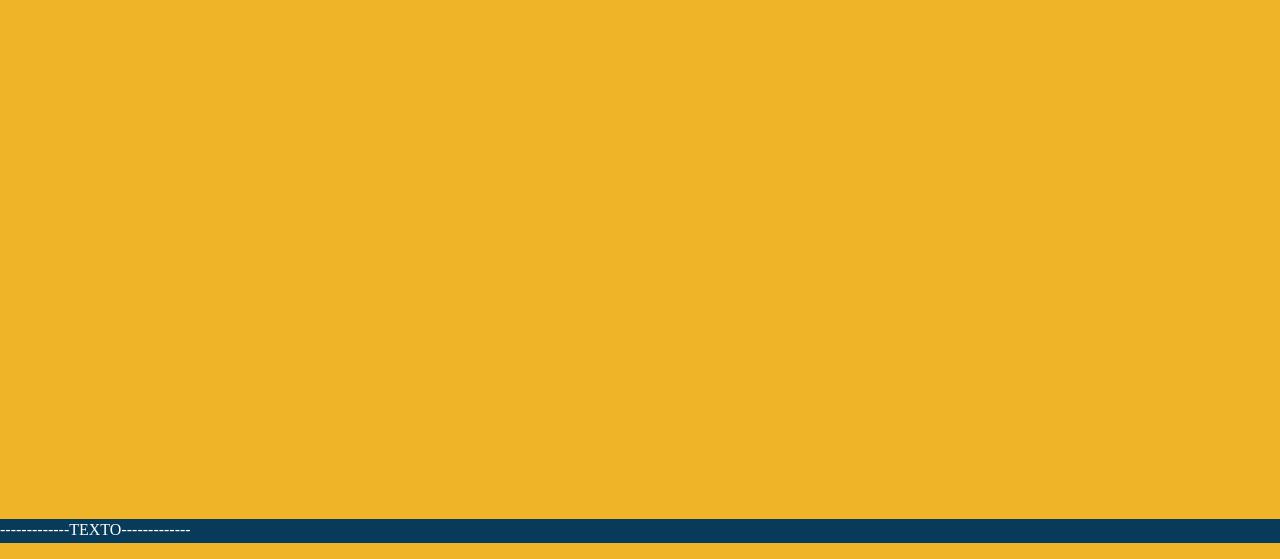
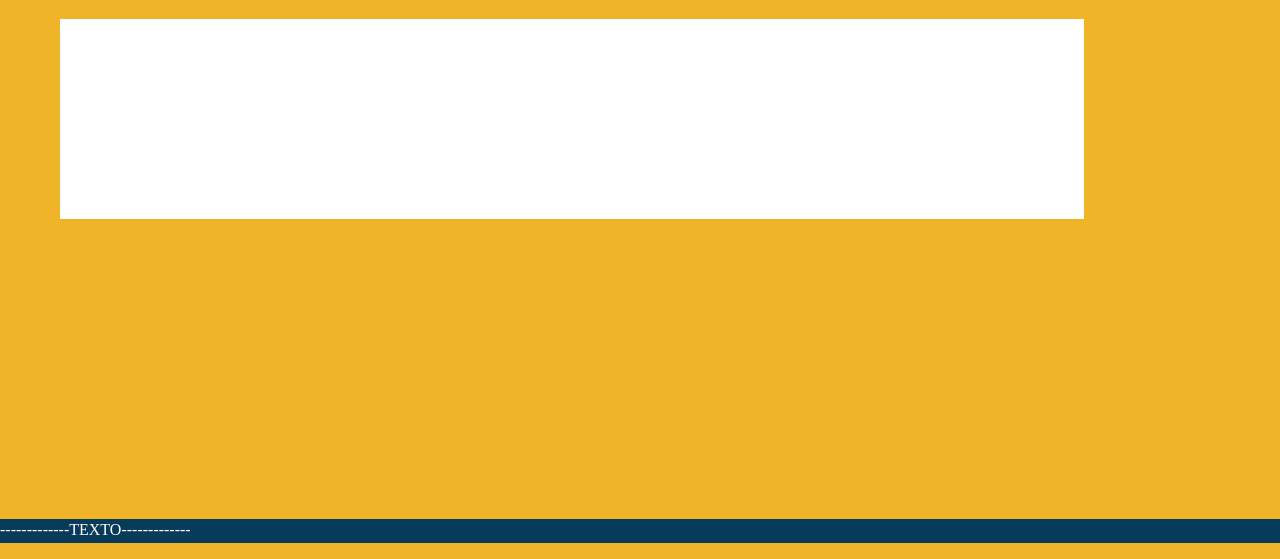
Before and after one commit to munrraa/UNAD_Fase3_OVI, a plain HTML site: page index.html in a window 1280 px wide. Shown: the part 241-800 px from the top of the page. Drawn offline with nearby package versions, Linux system fonts and the light colour scheme.

Commit message:
Add files via upload

```diff
--- a/css/base.css
+++ b/css/base.css
@@ -40,10 +40,12 @@ background-color: #083a59;
 	alignment-adjust: middle;
 }
 #contenido{
+	background-color: white;
 	position: absolute;
 	top: 260px;
 	left: 60px;
 	width: 80%;
+	height: 200px;
 	alignment-adjust: middle;
 	text-align: center;
 }
```
